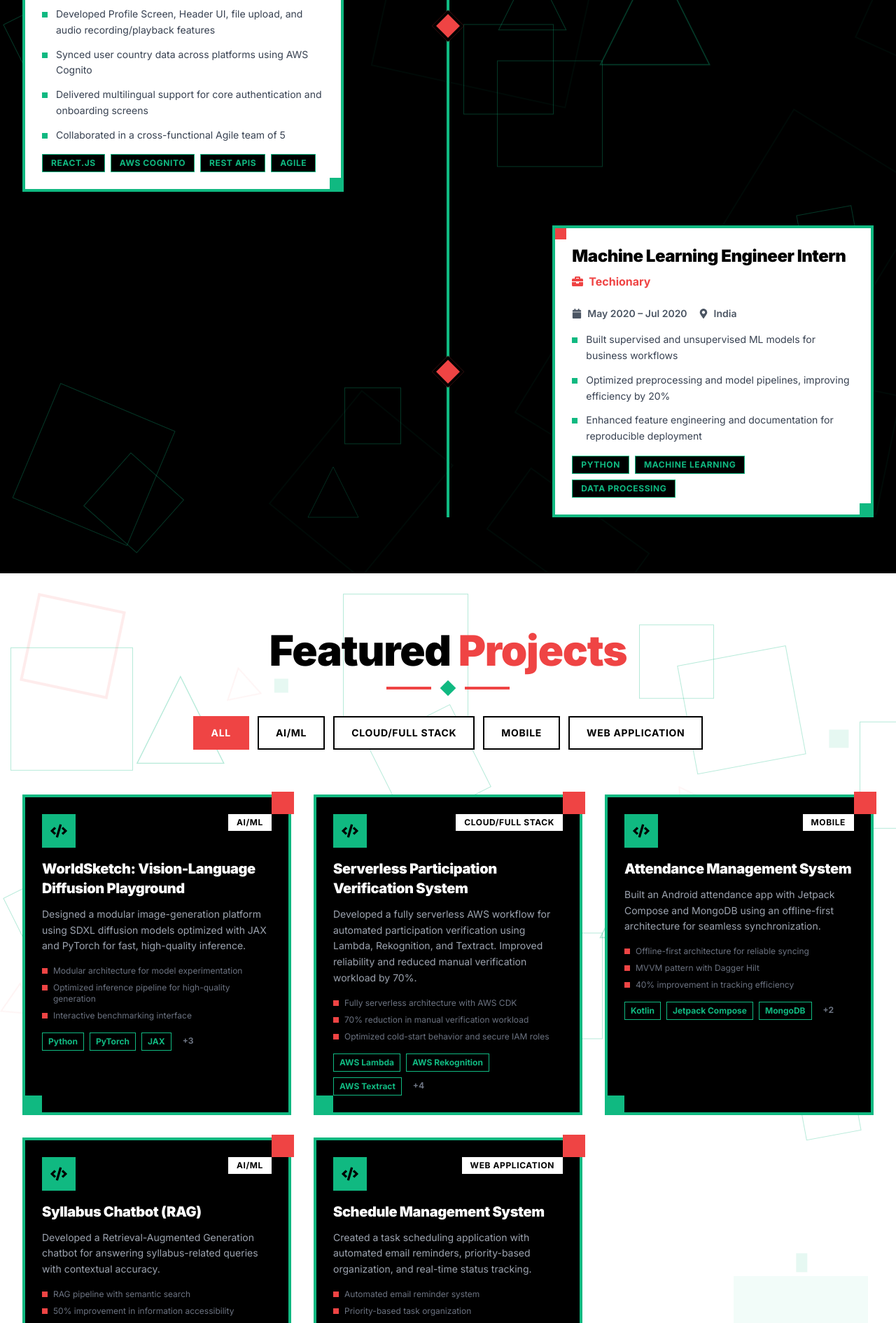
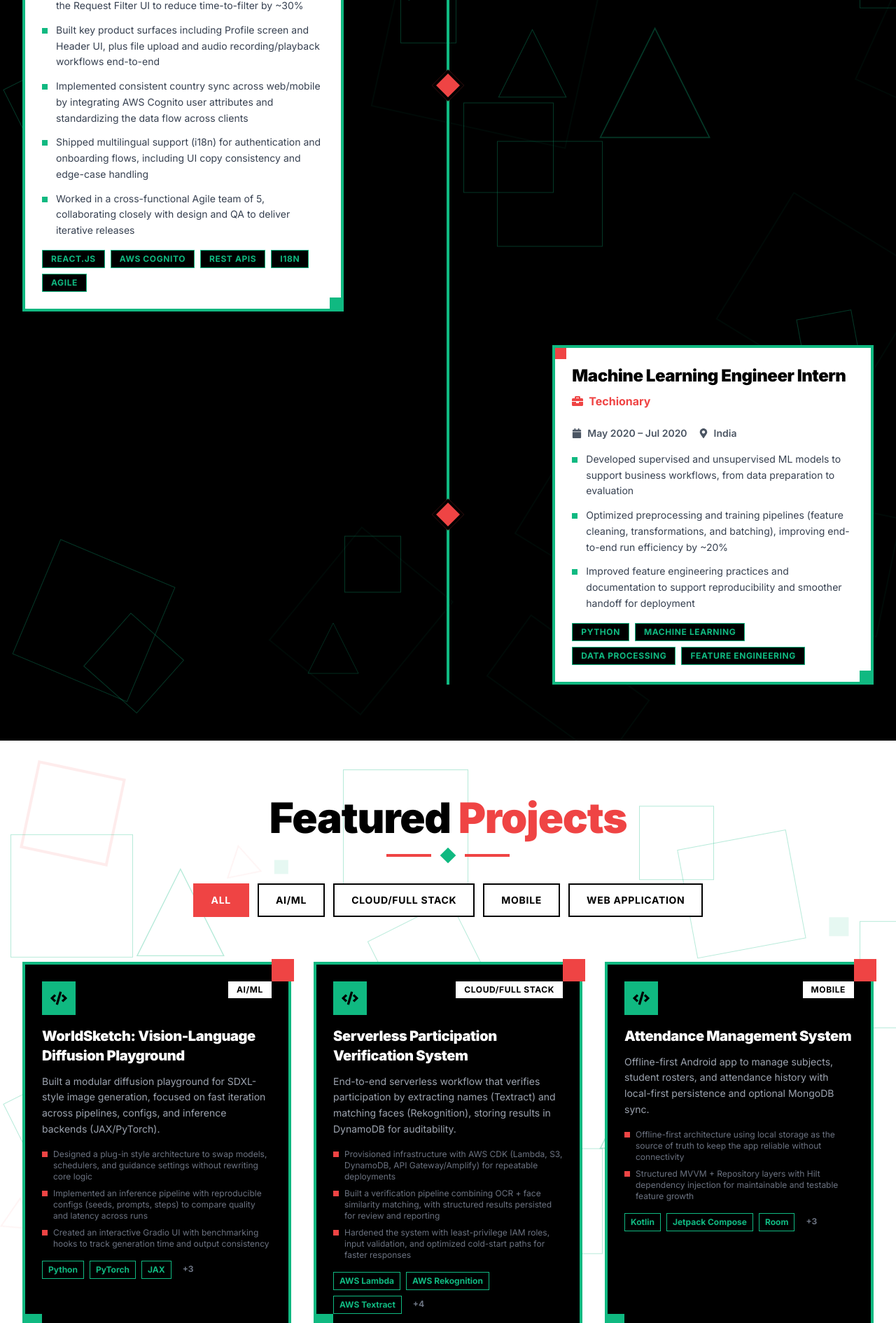
Before and after one commit to aakash-73/my_portfolio, a React (Vite) app: page / in a window 1280 px wide. Shown: the part 2100-3990 px from the top of the page at 70% size. Built offline with nearby package versions, Linux system fonts and the light colour scheme.

Commit message:
Experience sections updated

```diff
--- a/src/data.js
+++ b/src/data.js
@@ -86,13 +86,13 @@ export const experience = [
     period: "Aug 2025 – Present",
     location: "USA",
     achievements: [
-      "Improved Carousel performance by 25% and redesigned Request Filter UI, boosting filtering efficiency by 30%",
-      "Developed Profile Screen, Header UI, file upload, and audio recording/playback features",
-      "Synced user country data across platforms using AWS Cognito",
-      "Delivered multilingual support for core authentication and onboarding screens",
-      "Collaborated in a cross-functional Agile team of 5"
+      "Improved carousel runtime performance by 25% through rendering optimizations and state updates, and revamped the Request Filter UI to reduce time-to-filter by ~30%",
+      "Built key product surfaces including Profile screen and Header UI, plus file upload and audio recording/playback workflows end-to-end",
+      "Implemented consistent country sync across web/mobile by integrating AWS Cognito user attributes and standardizing the data flow across clients",
+      "Shipped multilingual support (i18n) for authentication and onboarding flows, including UI copy consistency and edge-case handling",
+      "Worked in a cross-functional Agile team of 5, collaborating closely with design and QA to deliver iterative releases"
     ],
-    technologies: ["React.js", "AWS Cognito", "REST APIs", "Agile"]
+    technologies: ["React.js", "AWS Cognito", "REST APIs", "i18n", "Agile"]
   },
   {
     id: 2,
@@ -101,76 +101,82 @@ export const experience = [
     period: "May 2020 – Jul 2020",
     location: "India",
     achievements: [
-      "Built supervised and unsupervised ML models for business workflows",
-      "Optimized preprocessing and model pipelines, improving efficiency by 20%",
-      "Enhanced feature engineering and documentation for reproducible deployment"
+      "Developed supervised and unsupervised ML models to support business workflows, from data preparation to evaluation",
+      "Optimized preprocessing and training pipelines (feature cleaning, transformations, and batching), improving end-to-end run efficiency by ~20%",
+      "Improved feature engineering practices and documentation to support reproducibility and smoother handoff for deployment"
     ],
-    technologies: ["Python", "Machine Learning", "Data Processing"]
+    technologies: ["Python", "Machine Learning", "Data Processing", "Feature Engineering"]
   }
 ];
+
 
 export const projects = [
   {
     id: 1,
     title: "WorldSketch: Vision-Language Diffusion Playground",
-    description: "Designed a modular image-generation platform using SDXL diffusion models optimized with JAX and PyTorch for fast, high-quality inference.",
+    description:
+      "Built a modular diffusion playground for SDXL-style image generation, focused on fast iteration across pipelines, configs, and inference backends (JAX/PyTorch).",
     technologies: ["Python", "PyTorch", "JAX", "Gradio", "SDXL", "Diffusion Models"],
     highlights: [
-      "Modular architecture for model experimentation",
-      "Optimized inference pipeline for high-quality generation",
-      "Interactive benchmarking interface"
+      "Designed a plug-in style architecture to swap models, schedulers, and guidance settings without rewriting core logic",
+      "Implemented an inference pipeline with reproducible configs (seeds, prompts, steps) to compare quality and latency across runs",
+      "Created an interactive Gradio UI with benchmarking hooks to track generation time and output consistency"
     ],
     category: "AI/ML"
   },
   {
     id: 2,
     title: "Serverless Participation Verification System",
-    description: "Developed a fully serverless AWS workflow for automated participation verification using Lambda, Rekognition, and Textract. Improved reliability and reduced manual verification workload by 70%.",
+    description:
+      "End-to-end serverless workflow that verifies participation by extracting names (Textract) and matching faces (Rekognition), storing results in DynamoDB for auditability.",
     technologies: ["AWS Lambda", "AWS Rekognition", "AWS Textract", "CDK", "DynamoDB", "React", "Amplify"],
     highlights: [
-      "Fully serverless architecture with AWS CDK",
-      "70% reduction in manual verification workload",
-      "Optimized cold-start behavior and secure IAM roles"
+      "Provisioned infrastructure with AWS CDK (Lambda, S3, DynamoDB, API Gateway/Amplify) for repeatable deployments",
+      "Built a verification pipeline combining OCR + face similarity matching, with structured results persisted for review and reporting",
+      "Hardened the system with least-privilege IAM roles, input validation, and optimized cold-start paths for faster responses"
     ],
     category: "Cloud/Full Stack"
   },
   {
     id: 3,
     title: "Attendance Management System",
-    description: "Built an Android attendance app with Jetpack Compose and MongoDB using an offline-first architecture for seamless synchronization.",
-    technologies: ["Kotlin", "Jetpack Compose", "MongoDB", "Dagger Hilt", "MVVM"],
+    description:
+      "Offline-first Android app to manage subjects, student rosters, and attendance history with local-first persistence and optional MongoDB sync.",
+    technologies: ["Kotlin", "Jetpack Compose", "Room", "MongoDB", "Dagger Hilt", "MVVM"],
     highlights: [
-      "Offline-first architecture for reliable syncing",
-      "MVVM pattern with Dagger Hilt",
-      "40% improvement in tracking efficiency"
+      "Offline-first architecture using local storage as the source of truth to keep the app reliable without connectivity",
+      "Structured MVVM + Repository layers with Hilt dependency injection for maintainable and testable feature growth",
     ],
     category: "Mobile"
   },
   {
     id: 4,
     title: "Syllabus Chatbot (RAG)",
-    description: "Developed a Retrieval-Augmented Generation chatbot for answering syllabus-related queries with contextual accuracy.",
+    description:
+      "RAG-based chatbot that answers syllabus questions using semantic retrieval over course documents and grounded responses.",
     technologies: ["Python", "RAG", "React.js", "MongoDB", "Semantic Search"],
     highlights: [
-      "RAG pipeline with semantic search",
-      "50% improvement in information accessibility",
-      "Interactive React frontend"
+      "Built a retrieval pipeline with chunking + embeddings to fetch relevant syllabus sections before generation",
+      "Improved answer grounding by returning citations/snippets from the source context used for the response",
+      "Developed a responsive React UI with conversation history and feedback-friendly interaction"
     ],
     category: "AI/ML"
   },
   {
     id: 5,
     title: "Schedule Management System",
-    description: "Created a task scheduling application with automated email reminders, priority-based organization, and real-time status tracking.",
+    description:
+      "Task scheduling web app with prioritization, status tracking, and automated reminder notifications to support consistent follow-through.",
     technologies: ["HTML", "CSS", "JavaScript", "Firebase"],
     highlights: [
-      "Automated email reminder system",
-      "Priority-based task organization",
-      "35% improvement in completion rates"
+      "Implemented prioritized task workflows with real-time status updates and filtering for faster planning",
+      "Integrated automated reminders/notifications (Firebase-based) to reduce missed deadlines",
+      "Designed a clean UI for quick task entry, editing, and completion tracking"
     ],
     category: "Web Application"
   }
 ];
+
 
 export const education = [
   {
```
